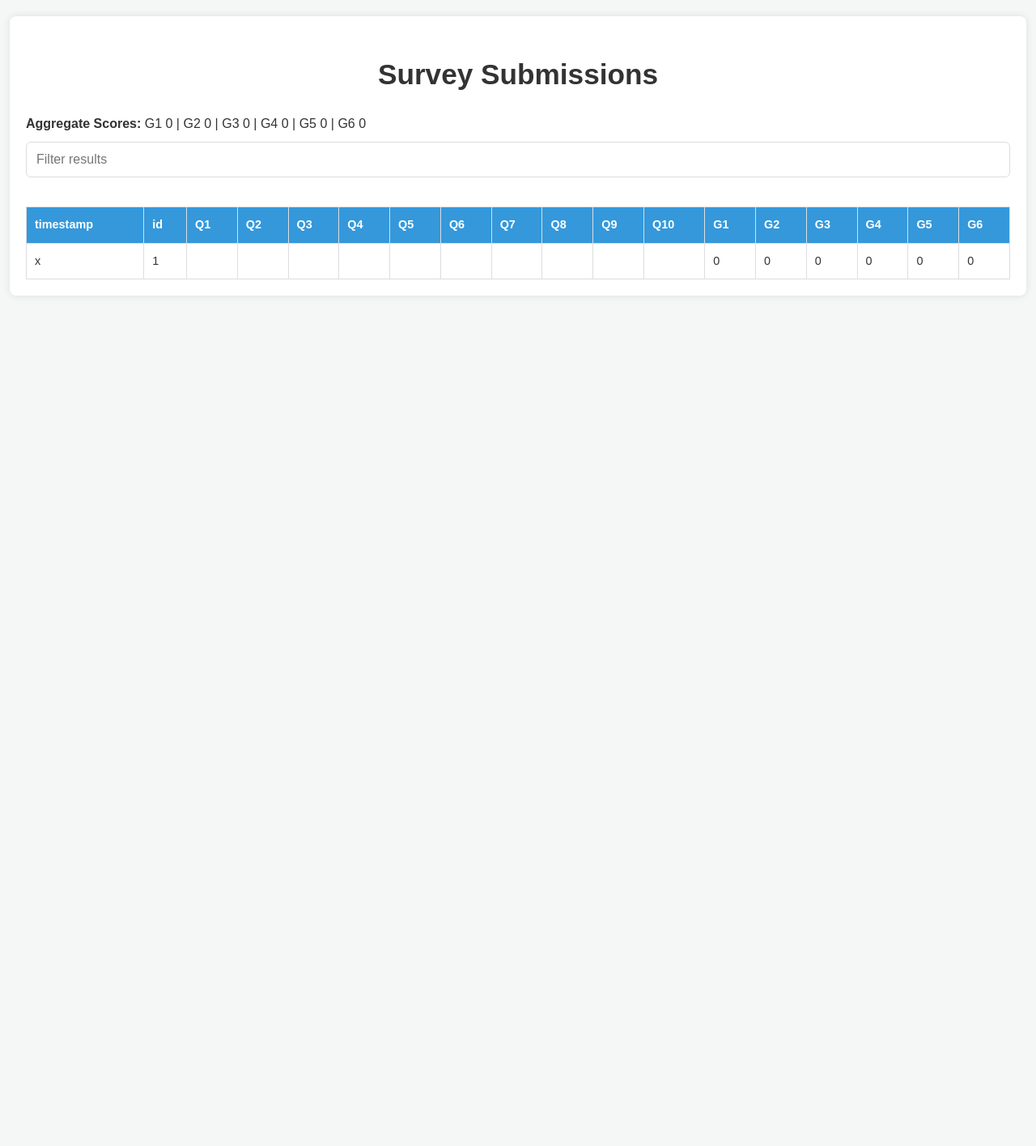
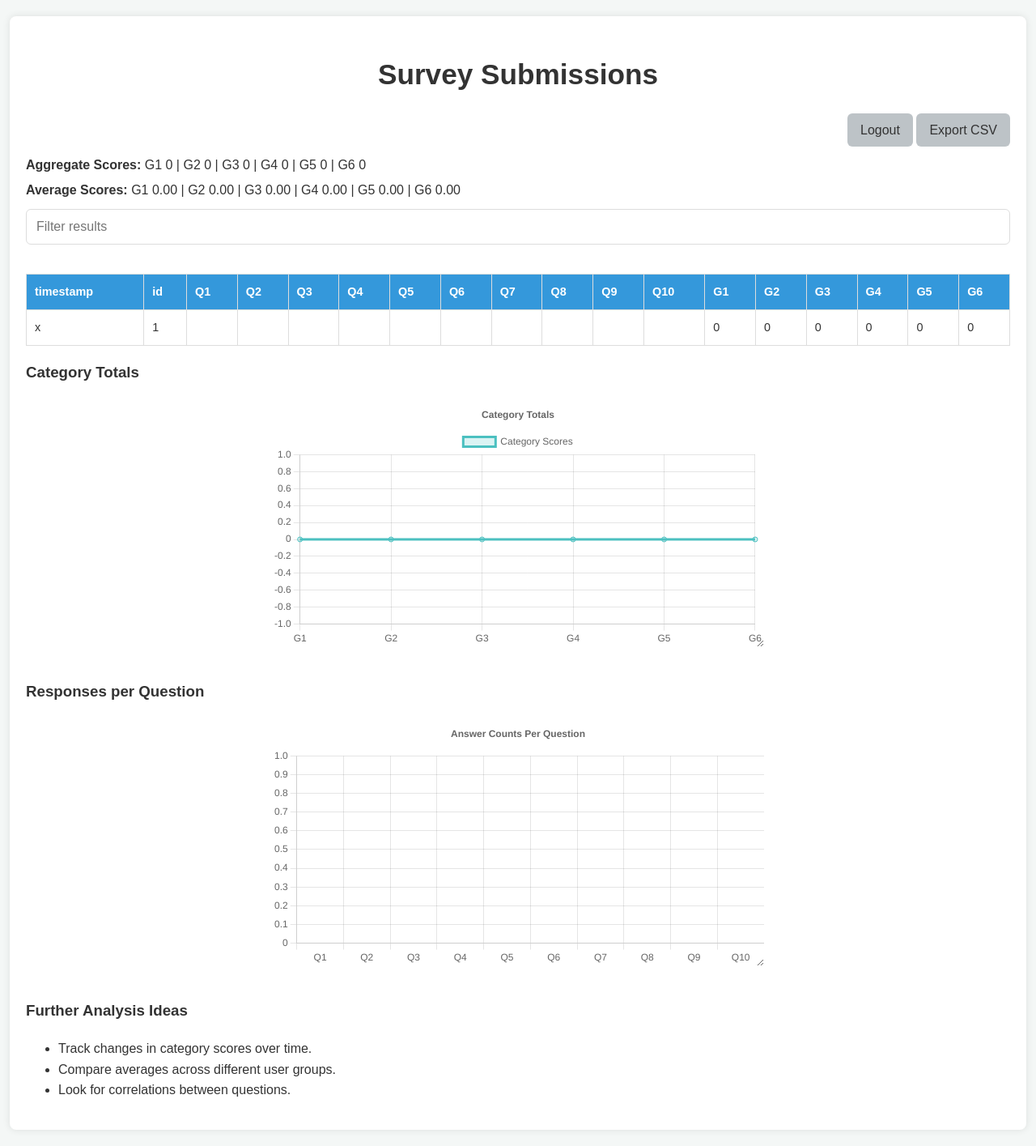
Before and after one commit to panaresium/SupplementaryTestKit, a Flask app: page /admin/results in a window 1280 px wide. Shown: the whole page at 81% size. Before the commit the page ends 345 px from the top, so only its background shows below. Run offline with Flask 3, Linux system fonts and the light colour scheme; the visitor is signed in with stand-in values (Sample User, id 1); tables that the repository leaves empty hold one stand-in row (values such as "Sample post").

Commit message:
Enhance admin charts and analysis

```diff
--- a/app.py
+++ b/app.py
@@ -1,7 +1,8 @@
 import os
 import sqlite3
+import csv
 import json # Added json import
-from flask import Flask, request, jsonify, send_from_directory, render_template, session, redirect, url_for
+from flask import Flask, request, jsonify, send_from_directory, render_template, session, redirect, url_for, Response
 import openai
 
 try:
@@ -327,6 +328,8 @@ def admin_results():
     q_map = {str(q["id"]): q.get("questionText", {}).get("en", f"Q{q['id']}")
              for q in structure.get("questions", [])}
     aggregate_scores = {"G1": 0, "G2": 0, "G3": 0, "G4": 0, "G5": 0, "G6": 0}
+    question_counts = {str(q["id"]): {} for q in structure.get("questions", [])}
+    free_texts = []
     processed_results = []
     for row in results:
         row_dict = dict(row)
@@ -344,15 +347,77 @@ def admin_results():
         row_dict.update(scores)
         for g in aggregate_scores:
             aggregate_scores[g] += scores[g]
+        for q in structure.get("questions", []):
+            qid = str(q.get("id"))
+            val = answers.get(qid)
+            if q.get("type") == "freetext":
+                if val:
+                    free_texts.append(val)
+            elif q.get("type") == "checkbox_group":
+                if isinstance(val, list):
+                    for choice in val:
+                        question_counts[qid][choice] = question_counts[qid].get(choice, 0) + 1
+            else:
+                if val is not None:
+                    question_counts[qid][val] = question_counts[qid].get(val, 0) + 1
         processed_results.append(row_dict)
 
     headers = ["timestamp", "id"] + [f"Q{qid}" for qid in q_map.keys()] + list(aggregate_scores.keys())
+    averages = {g: (aggregate_scores[g]/len(results) if results else 0) for g in aggregate_scores}
     return render_template(
         'results.html',
         results=processed_results,
         totals=aggregate_scores,
+        averages=averages,
         headers=headers,
-        q_map=q_map
+        q_map=q_map,
+        question_counts=question_counts,
+        free_texts=free_texts
+    )
+
+
+@app.route('/admin/export_csv')
+@admin_required
+def admin_export_csv():
+    """Export all survey results as a CSV file."""
+    conn = sqlite3.connect(DB_PATH)
+    conn.row_factory = sqlite3.Row
+    cur = conn.cursor()
+    cur.execute("SELECT * FROM responses ORDER BY timestamp DESC")
+    results = cur.fetchall()
+    conn.close()
+
+    structure = _load_questionnaire_structure()
+    q_map = {str(q["id"]): q.get("questionText", {}).get("en", f"Q{q['id']}")
+             for q in structure.get("questions", [])}
+    headers = ["timestamp", "id"] + [f"Q{qid}" for qid in q_map.keys()]
+    headers += ["G1", "G2", "G3", "G4", "G5", "G6"]
+
+    from io import StringIO
+    output_io = StringIO()
+    writer = csv.writer(output_io)
+
+    writer.writerow(headers)
+    for row in results:
+        row_dict = dict(row)
+        answers = {}
+        if row_dict.get("answers_json"):
+            try:
+                answers = json.loads(row_dict["answers_json"])
+            except json.JSONDecodeError:
+                answers = {}
+        scores, _ = _calculate_scores(answers, structure)
+        values = [row_dict["timestamp"], row_dict["id"]]
+        for qid in q_map.keys():
+            values.append(answers.get(str(qid), ""))
+        values.extend([scores[g] for g in ["G1", "G2", "G3", "G4", "G5", "G6"]])
+        writer.writerow(values)
+
+    csv_data = output_io.getvalue()
+    return Response(
+        csv_data,
+        mimetype="text/csv",
+        headers={"Content-Disposition": "attachment; filename=results.csv"}
     )
 
 @app.route('/admin/group_info', methods=['GET', 'POST'])
--- a/static/style.css
+++ b/static/style.css
@@ -119,6 +119,20 @@ button.btn-secondary {
     color: #333;
 }
 
+a.btn-secondary {
+    display: inline-block;
+    padding: 0.5rem 1rem;
+    background-color: #bdc3c7;
+    color: #333;
+    border-radius: 6px;
+    text-decoration: none;
+}
+
+a.btn-secondary:hover {
+    background-color: #95a5a6;
+    color: #333;
+}
+
 button.btn-secondary:hover {
     background-color: #95a5a6; /* Darker gray on hover */
 }
@@ -148,6 +162,14 @@ button.btn-secondary:hover {
     background-color: #3498db; /* Primary color */
     border-radius: 4px;
     transition: width 0.4s ease;
+}
+
+/* Chart container for admin results */
+.chart-container {
+    width: 50%;
+    margin: 0 auto;
+    resize: both;
+    overflow: auto;
 }
 
 
--- a/templates/results.html
+++ b/templates/results.html
@@ -64,11 +64,23 @@
 <body>
     <div class="container">
         <h1>Survey Submissions</h1>
+        <div style="text-align:right; margin-bottom:10px;">
+            <a href="{{ url_for('logout') }}" class="btn-secondary">Logout</a>
+            <a href="{{ url_for('admin_export_csv') }}" class="btn-secondary">Export CSV</a>
+        </div>
         {% if totals %}
         <div>
             <strong>Aggregate Scores:</strong>
             G1 {{ totals['G1'] }} | G2 {{ totals['G2'] }} | G3 {{ totals['G3'] }} |
             G4 {{ totals['G4'] }} | G5 {{ totals['G5'] }} | G6 {{ totals['G6'] }}
+        </div>
+        {% endif %}
+        {% if averages %}
+        <div style="margin-top:5px;">
+            <strong>Average Scores:</strong>
+            G1 {{ '%.2f'|format(averages['G1']) }} | G2 {{ '%.2f'|format(averages['G2']) }} |
+            G3 {{ '%.2f'|format(averages['G3']) }} | G4 {{ '%.2f'|format(averages['G4']) }} |
+            G5 {{ '%.2f'|format(averages['G5']) }} | G6 {{ '%.2f'|format(averages['G6']) }}
         </div>
         {% endif %}
         <input type="text" id="filterInput" placeholder="Filter results" style="margin-top:10px;">
@@ -97,7 +109,19 @@
         {% else %}
             <p>No survey results found.</p>
         {% endif %}
+
+        <h3>Category Totals</h3>
+        <div class="chart-container" style="margin-top:20px;">
+            <canvas id="categoryChart" height="150"></canvas>
+        </div>
+        <h3 style="margin-top:40px;">Responses per Question</h3>
+        <div class="chart-container" style="margin-top:20px;">
+            <canvas id="questionChart" height="150"></canvas>
+        </div>
+        <div id="freeTextContainer" style="margin-top:40px;"></div>
+        <div id="analysisSuggestions" style="margin-top:40px;"></div>
     </div>
+    <script src="https://cdn.jsdelivr.net/npm/chart.js"></script>
     <script>
     const filterInput = document.getElementById('filterInput');
     const table = document.getElementById('resultsTable');
@@ -122,6 +146,75 @@
             sorted.forEach(r => tbody.appendChild(r));
         });
     });
+
+    const categoryData = {{ totals | tojson }};
+    const ctxCat = document.getElementById('categoryChart').getContext('2d');
+    new Chart(ctxCat, {
+        type: 'line',
+        data: {
+            labels: Object.keys(categoryData),
+            datasets: [{
+                label: 'Category Scores',
+                data: Object.values(categoryData),
+                fill: true,
+                backgroundColor: 'rgba(75, 192, 192, 0.2)',
+                borderColor: 'rgb(75, 192, 192)'
+            }]
+        },
+        options: {
+            responsive: true,
+            plugins: { title: { display: true, text: 'Category Totals' } }
+        }
+    });
+
+    const questionCounts = {{ question_counts | tojson }};
+    const qLabels = Object.keys(questionCounts).map(k => 'Q' + k);
+    const allAnswers = new Set();
+    Object.values(questionCounts).forEach(obj => {
+        Object.keys(obj).forEach(k => allAnswers.add(k));
+    });
+    const answerList = Array.from(allAnswers);
+    const colors = ['#e74c3c','#3498db','#f1c40f','#2ecc71','#9b59b6','#e67e22','#1abc9c'];
+    function pickColor(i){ return colors[i % colors.length]; }
+    const datasets = answerList.map((ans, idx) => ({
+        label: ans,
+        data: qLabels.map((_, qidx) => {
+            const qid = Object.keys(questionCounts)[qidx];
+            return questionCounts[qid][ans] || 0;
+        }),
+        backgroundColor: pickColor(idx)
+    }));
+    const ctxQ = document.getElementById('questionChart').getContext('2d');
+    new Chart(ctxQ, {
+        type: 'bar',
+        data: { labels: qLabels, datasets: datasets },
+        options: {
+            responsive: true,
+            plugins: { title: { display: true, text: 'Answer Counts Per Question' } },
+            scales: { x: { stacked: false }, y: { beginAtZero: true } }
+        }
+    });
+
+    const freeTexts = {{ free_texts | tojson }};
+    if (freeTexts.length) {
+        const container = document.getElementById('freeTextContainer');
+        const list = document.createElement('ul');
+        freeTexts.forEach(t => {
+            const li = document.createElement('li');
+            li.textContent = t;
+            list.appendChild(li);
+        });
+        container.innerHTML = '<h3>Free Text Responses</h3>';
+        container.appendChild(list);
+    }
+
+    const suggestions = document.getElementById('analysisSuggestions');
+    suggestions.innerHTML = '<h3>Further Analysis Ideas</h3>' +
+        '<ul>' +
+        '<li>Track changes in category scores over time.</li>' +
+        '<li>Compare averages across different user groups.</li>' +
+        '<li>Look for correlations between questions.</li>' +
+        '</ul>';
     </script>
 </body>
 </html>
```
